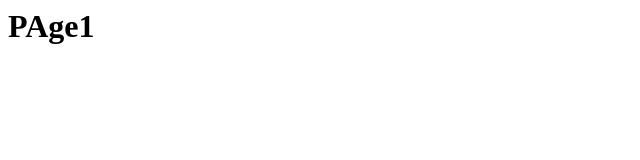
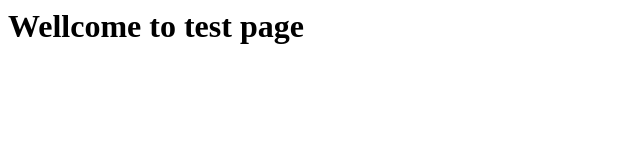
Before and after one commit to kapilkumar0001/company1, a plain HTML site: page index.html in a window 1280 px wide. Shown: the whole page, without its empty margins (0-640 px from the left). Drawn offline with Linux system fonts and the light colour scheme.

Commit message:
Update index.html

```diff
--- a/index.html
+++ b/index.html
@@ -1,5 +1,5 @@
 <html>
   <body>
-    <h1>PAge1</h1>
+    <h1>Wellcome to test page</h1>
   </body>
 </html>
```
